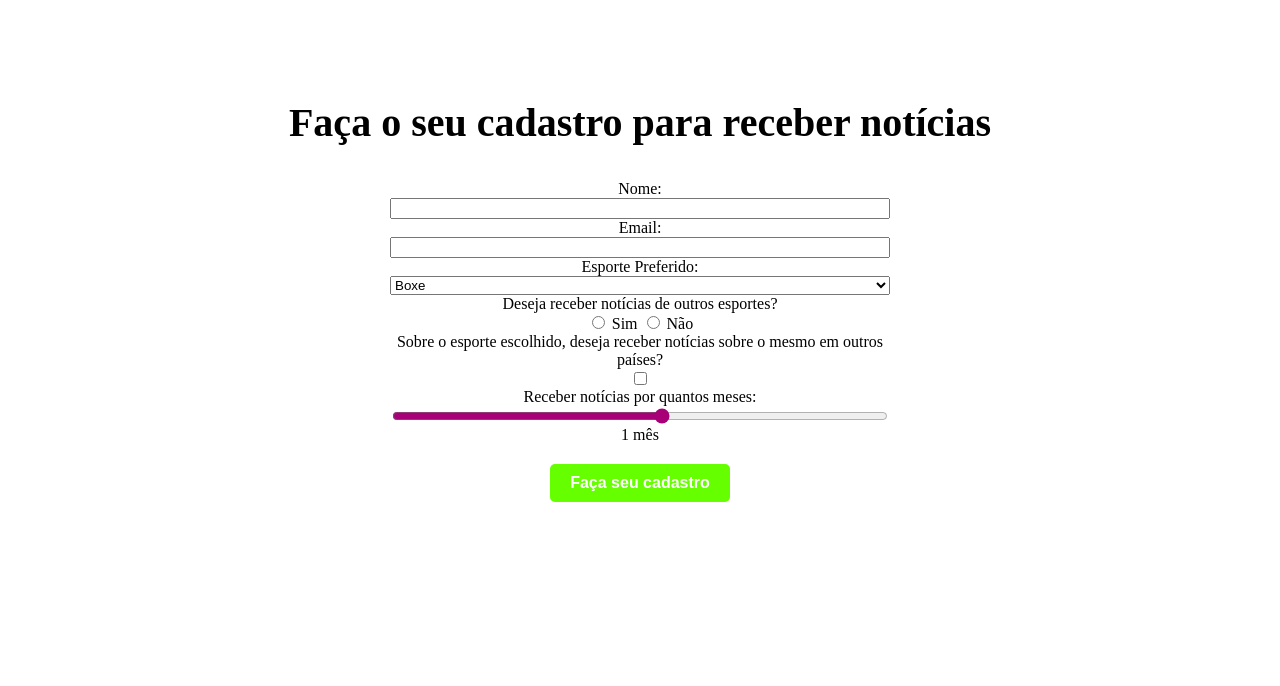
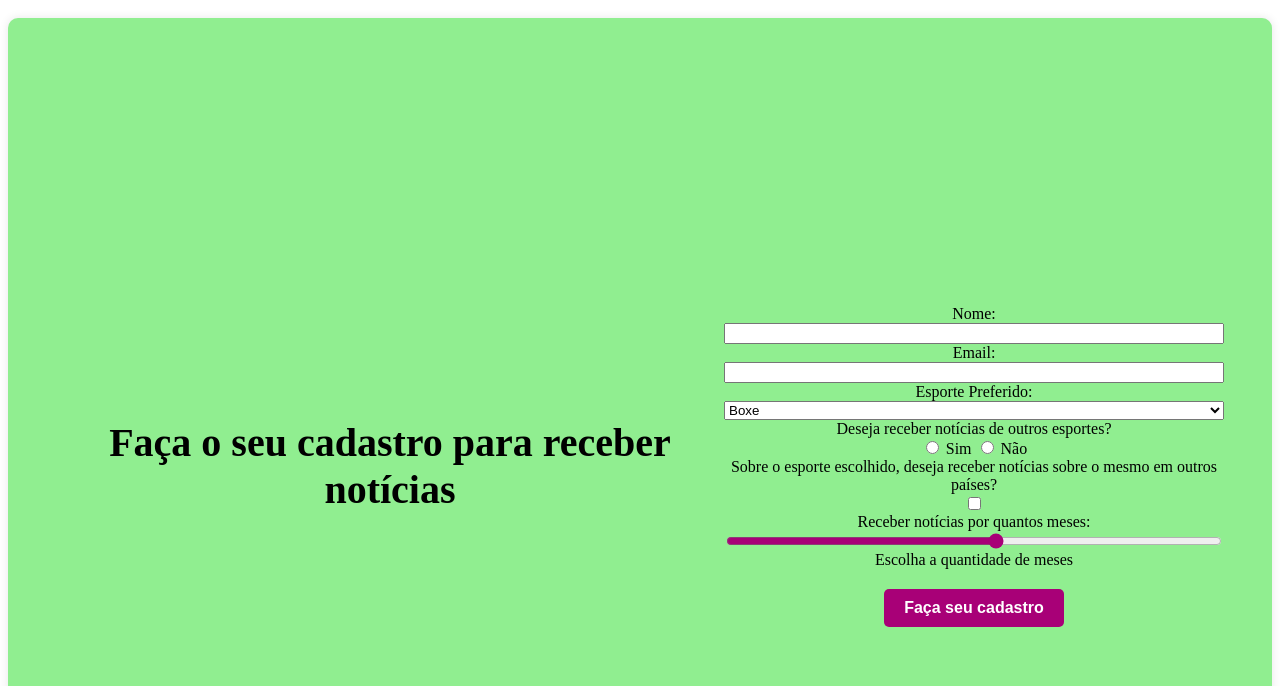
Before and after one commit to GuilhermeFML/PSite, a plain HTML site: page index.html in a window 1280 px wide. Shown: the part 1914-2600 px from the top of the page. Drawn offline with Linux system fonts and the light colour scheme.

Commit message:
Fundo cadastro

```diff
--- a/assets/css/style.css
+++ b/assets/css/style.css
@@ -202,7 +202,7 @@ input[type = range]{
 }
 
 #btn-cadastro {
-    background-color: var(--color-back);
+    background-color: var(--color-title);
     color: white;
     padding: 10px 20px;
     border: none;
@@ -229,3 +229,14 @@ input[type = range]{
     display: inline-block;
     width: 100%;
 }
+
+#secao-cadastro {
+    height: 100vh;
+    padding: 3rem;
+    background-color: lightgreen; /* Adicionando cor de fundo verde */
+    border-radius: 10px; /* Adicionando borda arredondada */
+    box-shadow: 0 0 10px rgba(0, 0, 0, 0.1); /* Adicionando sombra */
+    display: flex;
+    justify-content: center;
+    align-items: center;
+}
--- a/index.html
+++ b/index.html
@@ -101,7 +101,7 @@
             <div class="campo">
                 <label for="tempo">Receber notícias por quantos meses:</label>
                 <input type="range" min="1" max="12" id="tempo">
-                <output id="valor">1 mês</output>
+                <output id="valor">Escolha a quantidade de meses</output>
             </div>
             <button id="btn-cadastro">Faça seu cadastro</button>
         </form>
```
